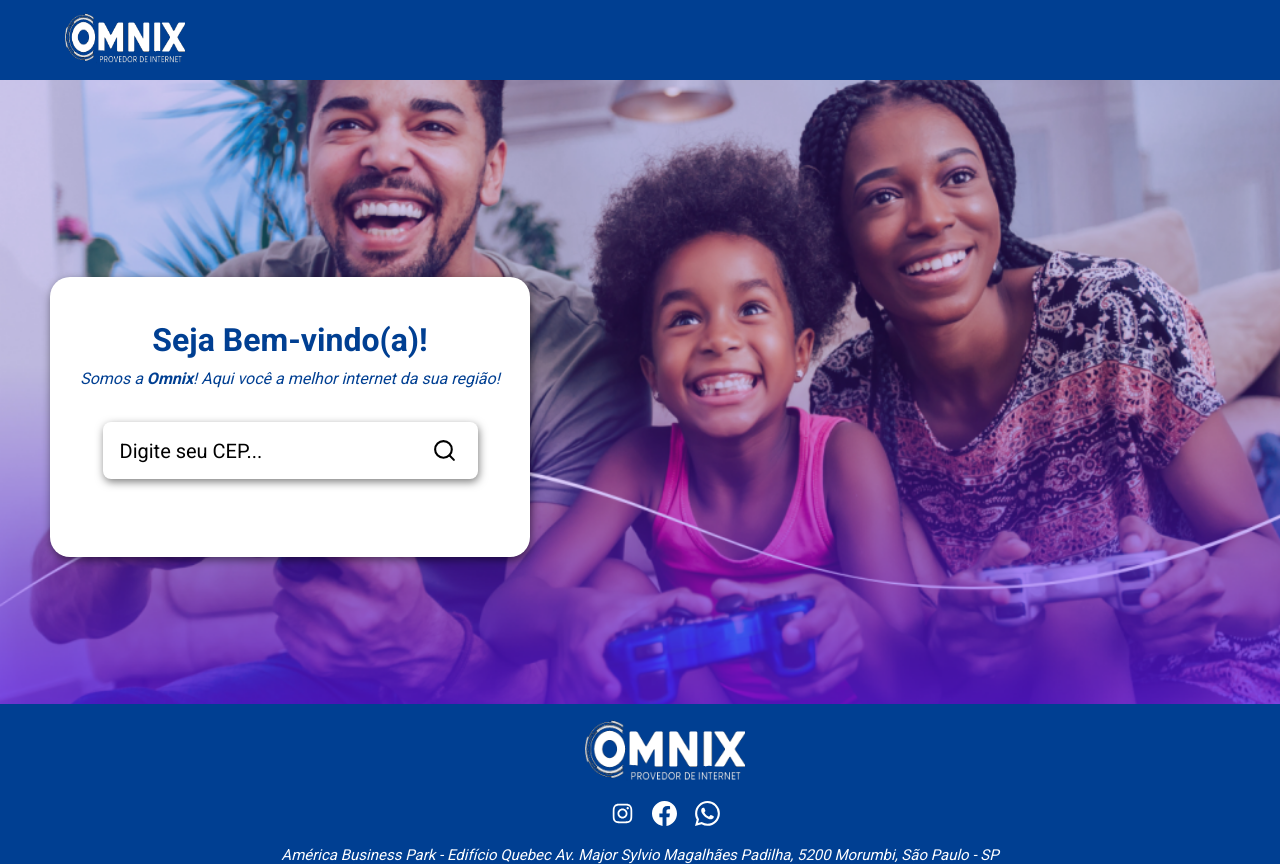
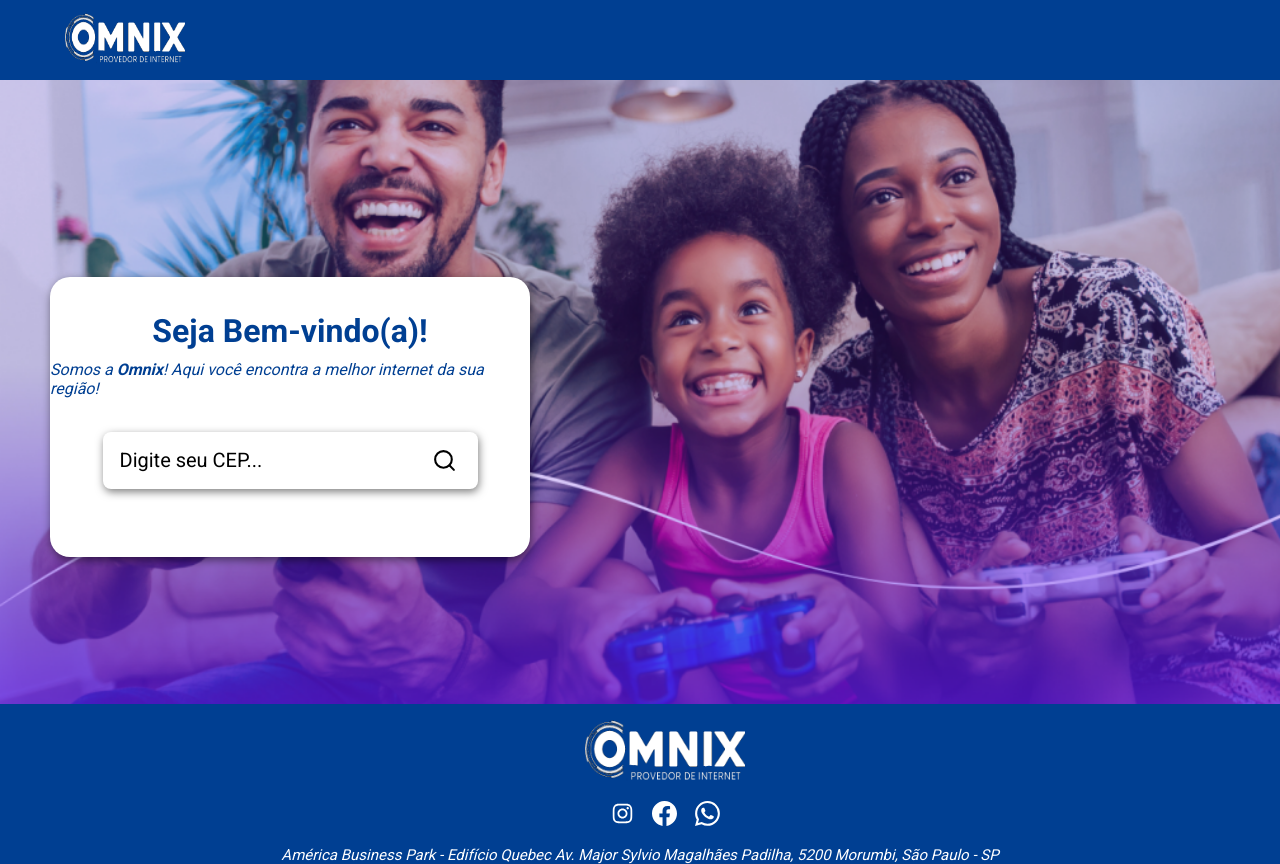
Before and after one commit to AndersonGama31/omnix, a React (Create React App) app: page / in a window 1280 px wide. Built offline with nearby package versions, Linux system fonts and the light colour scheme.

Commit message:
Finalização do projeto

```diff
--- a/src/components/Cards.tsx
+++ b/src/components/Cards.tsx
@@ -1,9 +1,9 @@
 import { Props } from "../models/Props";
 import { Card, Content } from "../styles/Cards";
-import {BiCheckCircle} from "react-icons/bi"
-import {MdOutlineCloudDone} from "react-icons/md"
+import { BiCheckCircle } from "react-icons/bi"
+import { MdOutlineCloudDone } from "react-icons/md"
 
-export default function Cards ({ offer } : Props) {
+export default function Cards({ offer }: Props) {
   return (
     <Content>
       <Card>
--- a/src/components/Modal.tsx
+++ b/src/components/Modal.tsx
@@ -46,7 +46,7 @@ export default function Modal() {
           reverseOrder={false}
         />
         <h1>Seja Bem-vindo(a)!</h1>
-      <p><i>Somos a <strong>Omnix</strong>! Aqui você a melhor internet da sua região!</i></p>
+      <p><i>Somos a <strong>Omnix</strong>! Aqui você encontra a melhor internet da sua região!</i></p>
         <ContainerInput>
           <Input type="text"
             placeholder='Digite seu CEP...'
--- a/src/styles/Adress.ts
+++ b/src/styles/Adress.ts
@@ -10,5 +10,5 @@ p, span{
     align-items: center;
     width: auto;
     height: 80px;
-margin-bottom: 30px;
+    margin-bottom: 30px;
 `;
```
Also changed, not shown: public/pagina1.jpeg (added), public/pagina2.jpeg (added), src/components/Address.tsx (indentation only). Lines whose indentation alone changed are shown as unchanged.
